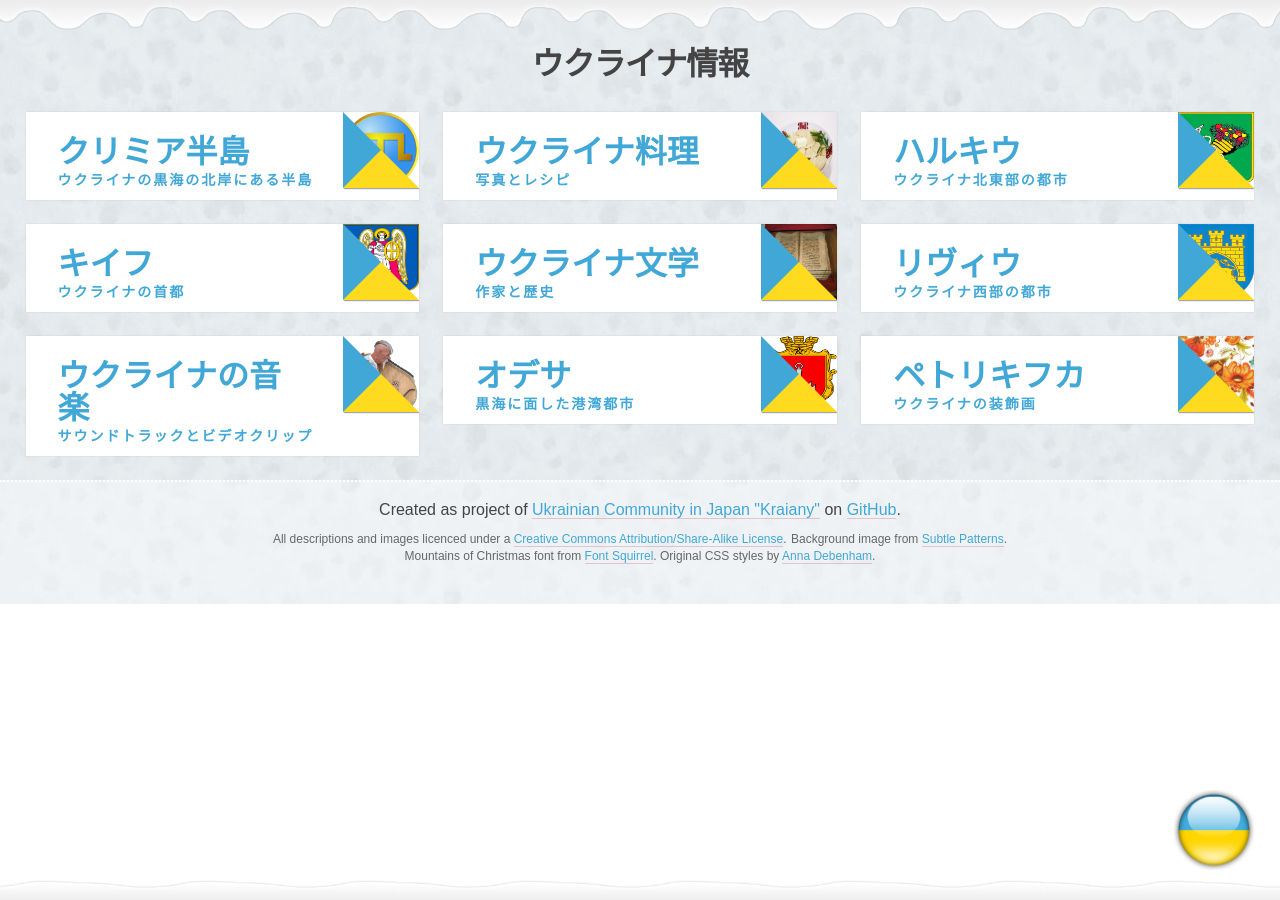
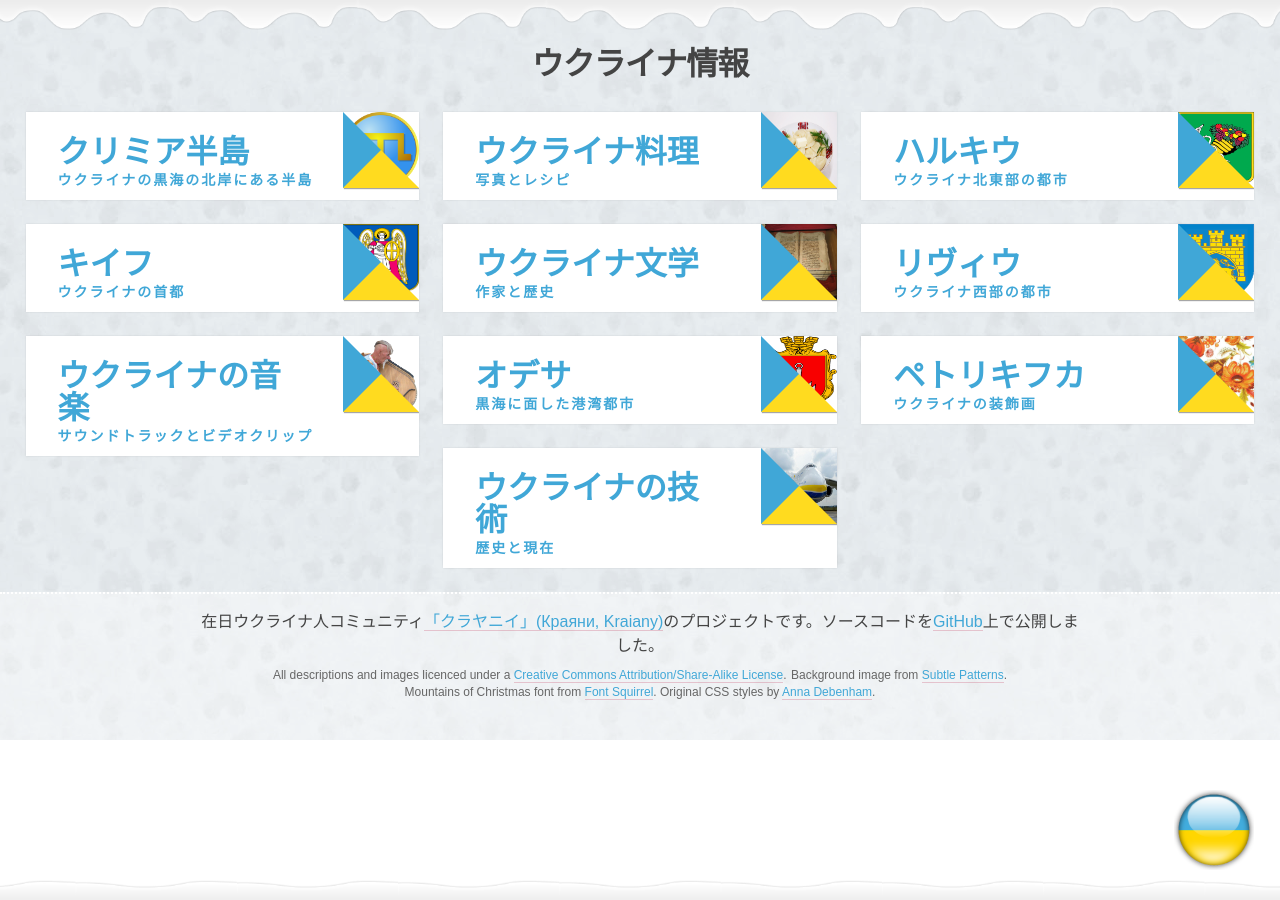
Before and after one commit to Kraiany/ukraine-info, a Jekyll site: the page built from index.md, in a window 1280 px wide. Built offline with Jekyll 4.4.1, drawn with Linux system fonts in a browser that asks for light colours; Markdown is read by kramdown in place of the engine named in the settings.

Commit message:
Added technology article and translated part of footer

```diff
--- a/_includes/foot.html
+++ b/_includes/foot.html
@@ -1,5 +1,5 @@
     <footer class="global-footer">
-        <p>Created as project of <a href="https://www.facebook.com/groups/371541230835/">Ukrainian Community in Japan "Kraiany"</a> on <a href="https://github.com/kraiany/ukraine-info">GitHub</a>.</p>
+        <p>在日ウクライナ人コミュニティ<a href="https://www.facebook.com/groups/371541230835/">「クラヤニイ」(Краяни, Kraiany)</a>のプロジェクトです。ソースコードを<a href="https://github.com/kraiany/ukraine-info">GitHub</a>上で公開しました。</p>
         <small>All descriptions and images licenced under a <a href="http://creativecommons.org/licenses/by-sa/3.0/">Creative Commons Attribution/Share-Alike License</a>.</small>
         <small>Background image from <a href="http://subtlepatterns.com/">Subtle Patterns</a>.</small>
         <small>Mountains of Christmas font from <a href="http://www.fontsquirrel.com/fonts/mountains-of-christmas">Font Squirrel</a>. Original CSS styles by <a href="https://github.com/maban">Anna Debenham</a>.</small>
--- /dev/null
+++ b/technology.md
@@ -0,0 +1,17 @@
+---
+layout: place
+title: ウクライナの技術
+description: 歴史と現在
+place-googlemaps-link: https://www.google.co.jp/maps/place/Ukraine/
+image: css/images/technology.jpg
+---
+ウクライナの技術
+
+## ウクライナの技術情報
+
+Add some interesting facts about Ukrainian technologies here in Japanese.
+
+## 外部リンク
+
+* <a href="http://ja.wikipedia.org/wiki/%E3%83%A6%E3%83%BC%E3%82%B8%E3%83%A5%E3%83%9E%E3%82%B7%E3%83%A5">A.M.マカロフ・ユージュニィ機械製造工場</a>
+* <a href="http://ja.wikipedia.org/wiki/An-225_%28%E8%88%AA%E7%A9%BA%E6%A9%9F%29">An-225 (航空機)</a>
```
Also changed, not shown: css/images/technology.jpg (added).
